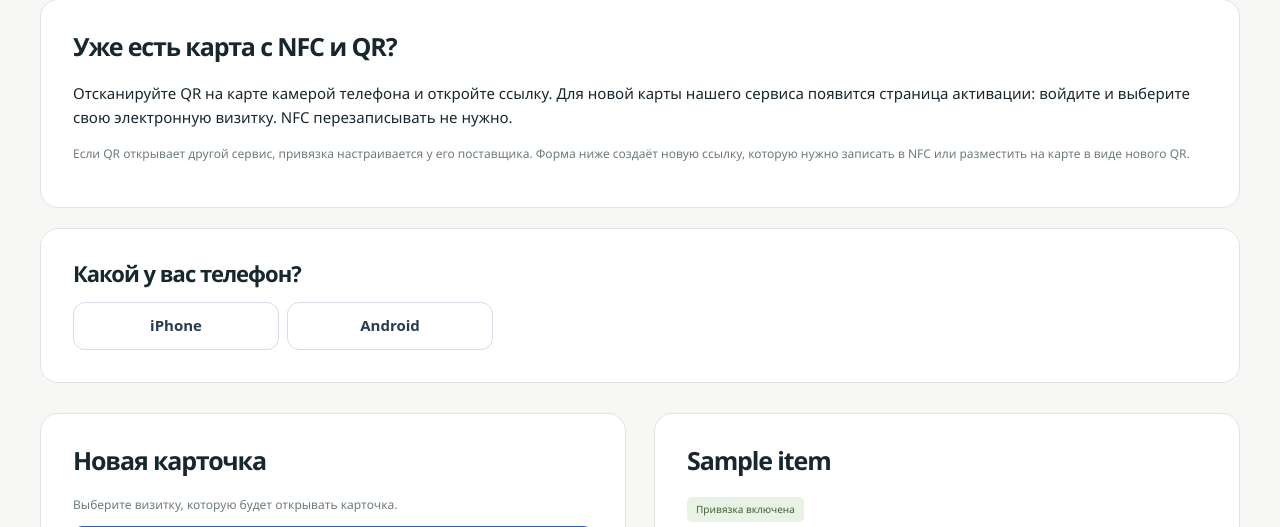
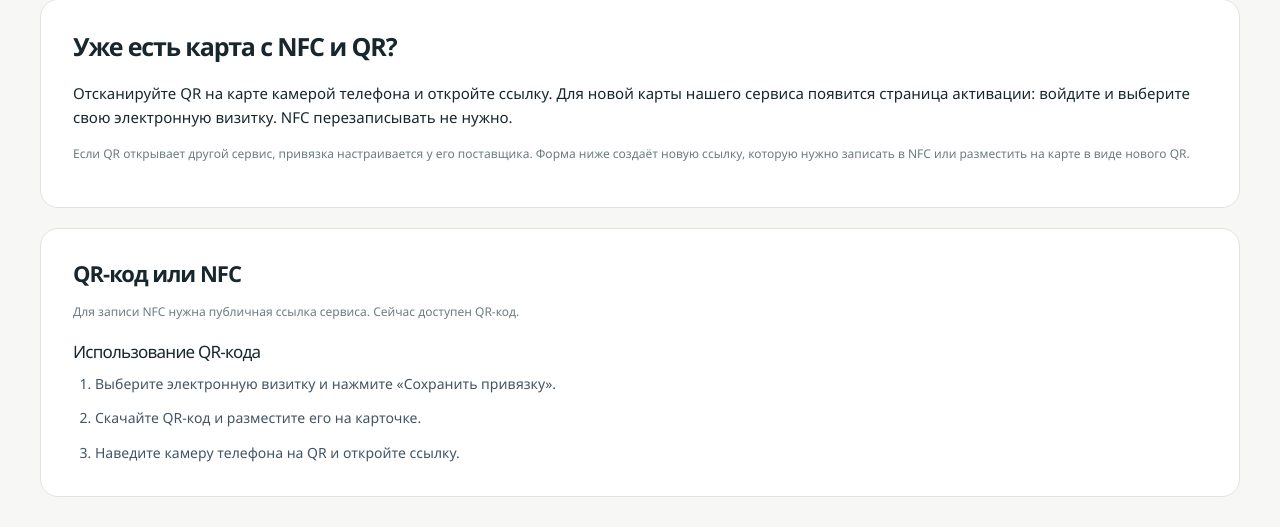
Before and after one commit to Miha1990/visiooo, a Django app: template app/templates/cards/physical_index.html in a window 1280 px wide. Shown: the part 304-831 px from the top of the page. Run offline with Django 4.2, Linux system fonts and the light colour scheme; the template is opened without the code that fills it: most values are stand-ins (such as "Sample title", 1, 10 or a date in 2020).

Commit message:
Automatically detect NFC writing support and fall back to QR

```diff
--- a/app/cards/physical_views.py
+++ b/app/cards/physical_views.py
@@ -121,7 +121,8 @@ def index(request):
             messages.success(request, 'Ссылка создана. Используйте её и для QR, и для записи в NFC.')
             return redirect303(reverse('physical_edit', args=[item.pk]))
     items = PhysicalCard.objects.filter(workspace=workspace).select_related('card').order_by('-created_at')
-    return render(request, 'cards/physical_index.html', {'form': form, 'items': items},
+    return render(request, 'cards/physical_index.html', {'form': form, 'items': items,
+                  'local_only': urlsplit(settings.PUBLIC_BASE_URL).hostname in ('localhost', '127.0.0.1', '::1')},
                   status=422 if request.method == 'POST' else 200)
 
 
--- a/app/static/physical.js
+++ b/app/static/physical.js
@@ -1,25 +1,27 @@
 (() => {
   const guide=document.querySelector('[data-physical-guide]'),writeButton=document.getElementById('nfc-write'),status=document.getElementById('nfc-status'),consent=document.getElementById('nfc-write-consent'),cancelButton=document.getElementById('nfc-cancel');
-  let controller,phone='',method='qr';
-  const available=Boolean(window.isSecureContext&&'NDEFReader' in window&&writeButton?.dataset.localOnly!=='true');
-  function choose(nextPhone,nextMethod='qr'){
-    if(!['iphone','android'].includes(nextPhone))return;
-    controller?.abort();phone=nextPhone;method=phone==='iphone'?'qr':nextMethod==='nfc'?'nfc':'qr';
-    guide?.querySelectorAll('[data-phone]').forEach(button=>button.setAttribute('aria-pressed',String(button.dataset.phone===phone)));
+  let controller,method='qr';
+  const supported=Boolean(window.isSecureContext&&typeof window.NDEFReader==='function');
+  const localOnly=guide?.dataset.localOnly==='true'||writeButton?.dataset.localOnly==='true';
+  const available=supported&&!localOnly;
+  function choose(nextMethod='qr'){
+    controller?.abort();method=available&&nextMethod==='nfc'?'nfc':'qr';
     guide?.querySelectorAll('[data-bind-method]').forEach(button=>button.setAttribute('aria-pressed',String(button.dataset.bindMethod===method)));
-    for(const [selector,visible]of [['[data-android-methods]',phone==='android'],['[data-guide-qr]',method==='qr'],['[data-guide-nfc]',method==='nfc'],['[data-physical-qr]',method==='qr'],['[data-physical-nfc]',phone==='android'&&method==='nfc']])document.querySelectorAll(selector).forEach(el=>el.hidden=!visible);
-    if(status&&method==='nfc')status.textContent=writeButton.dataset.localOnly==='true'?'Для записи нужна публичная ссылка сервиса.':!available?'Откройте эту страницу в Chrome на Android или выберите QR-код.':'';
-    try{sessionStorage.setItem('physical-phone',phone);sessionStorage.setItem('physical-method',method);}catch{}
+    for(const [selector,visible]of [['[data-nfc-methods]',available],['[data-guide-qr]',method==='qr'],['[data-guide-nfc]',method==='nfc'],['[data-physical-qr]',method==='qr'],['[data-physical-nfc]',method==='nfc']])document.querySelectorAll(selector).forEach(el=>el.hidden=!visible);
+    if(status&&method==='nfc')status.textContent='';
+    try{sessionStorage.setItem('physical-method',method);}catch{}
   }
-  guide?.querySelectorAll('[data-phone]').forEach(button=>button.addEventListener('click',()=>choose(button.dataset.phone)));
-  guide?.querySelectorAll('[data-bind-method]').forEach(button=>button.addEventListener('click',()=>choose(phone,button.dataset.bindMethod)));
-  try{choose(sessionStorage.getItem('physical-phone'),sessionStorage.getItem('physical-method'));}catch{}
+  const capability=guide?.querySelector('[data-nfc-capability]');
+  if(capability)capability.textContent=localOnly?'Для записи NFC нужна публичная ссылка сервиса. Сейчас доступен QR-код.':supported?'Браузер поддерживает запись NFC. Вы также можете использовать QR-код.':'Запись NFC недоступна в этом браузере. Используйте QR-код. Уже записанная NFC-карта продолжит открывать свою ссылку.';
+  guide?.querySelectorAll('[data-bind-method]').forEach(button=>{button.disabled=button.dataset.bindMethod==='nfc'&&!available;button.addEventListener('click',()=>choose(button.dataset.bindMethod));});
+  let preferred;try{preferred=sessionStorage.getItem('physical-method');}catch{}
+  choose(available&&preferred!=='qr'?'nfc':'qr');
   window.addEventListener('pagehide',()=>controller?.abort());
   if(!writeButton)return;
   writeButton.disabled=!available;
   cancelButton.addEventListener('click',()=>controller?.abort());
   writeButton.addEventListener('click',async()=>{
-    if(writeButton.disabled||phone!=='android'||method!=='nfc')return;
+    if(writeButton.disabled||!available||method!=='nfc')return;
     if(!consent.checked){status.textContent='Подтвердите замену записи в вашей NFC-метке.';consent.focus();return;}
     writeButton.disabled=true;cancelButton.hidden=false;controller=new AbortController();const current=controller,timeout=setTimeout(()=>current.abort(),60000);
     status.textContent='Приложите NFC-карточку к телефону…';
--- a/app/templates/cards/physical_edit.html
+++ b/app/templates/cards/physical_edit.html
@@ -13,7 +13,7 @@
       <p class="muted micro">Для посетителей нужна опубликованная визитка и действующая подписка.</p>
     </div>
     <div class="panel share-panel">
-      <div data-physical-qr hidden><h2>QR-код карточки</h2>
+      <div data-physical-qr><h2>QR-код карточки</h2>
       <img class="physical-qr" src="{% url 'physical_qr' item.pk %}" alt="QR физической визитки" width="240" height="240">
       <p><a href="{% url 'physical_qr' item.pk %}" download="physical-card-qr.png">Скачать QR PNG</a></p>
       </div>
--- a/app/templates/cards/physical_guide.html
+++ b/app/templates/cards/physical_guide.html
@@ -1,7 +1,7 @@
-<section class="physical-guide panel" data-physical-guide data-stage="{% if item %}edit{% else %}create{% endif %}">
-  <h2>Какой у вас телефон?</h2>
-  <div class="physical-choice" role="group" aria-label="Ваш телефон"><button type="button" data-phone="iphone" aria-pressed="false">iPhone</button><button type="button" data-phone="android" aria-pressed="false">Android</button></div>
-  <div data-android-methods hidden><p class="micro">Как привязать карточку?</p><div class="physical-choice" role="group" aria-label="Способ привязки"><button type="button" data-bind-method="qr" aria-pressed="true">QR-код</button><button type="button" data-bind-method="nfc" aria-pressed="false">NFC</button></div></div>
-  <div data-guide-qr hidden><h3>Привязка через QR-код</h3><ol class="physical-steps"><li>Выберите электронную визитку и нажмите «{% if item %}Сохранить привязку{% else %}Создать привязку{% endif %}».</li><li>Скачайте QR-код и разместите его на карточке.</li><li>Наведите камеру телефона на QR и откройте ссылку.</li></ol></div>
+<section class="physical-guide panel" data-physical-guide data-local-only="{{ local_only|yesno:'true,false' }}" data-stage="{% if item %}edit{% else %}create{% endif %}">
+  <h2>QR-код или NFC</h2>
+  <p class="micro muted" data-nfc-capability role="status" aria-live="polite">QR-код доступен сразу. Поддержку записи NFC определим автоматически.</p>
+  <div data-nfc-methods hidden><div class="physical-choice" role="group" aria-label="Способ использования карточки"><button type="button" data-bind-method="qr" aria-pressed="true">QR-код</button><button type="button" data-bind-method="nfc" aria-pressed="false">Записать NFC</button></div></div>
+  <div data-guide-qr><h3>Использование QR-кода</h3><ol class="physical-steps"><li>Выберите электронную визитку и нажмите «{% if item %}Сохранить привязку{% else %}Создать привязку{% endif %}».</li><li>Скачайте QR-код и разместите его на карточке.</li><li>Наведите камеру телефона на QR и откройте ссылку.</li></ol></div>
   <div data-guide-nfc hidden><h3>Привязка через NFC</h3><ol class="physical-steps"><li>Выберите электронную визитку и нажмите «{% if item %}Сохранить привязку{% else %}Создать привязку{% endif %}».</li><li>Нажмите «Записать ссылку в NFC».</li><li>Приложите карточку к телефону и дождитесь подтверждения.</li></ol></div>
 </section>
```
Also changed, not shown: app/tests/js/physical.test.cjs (+51 -24 lines), app/tests/test_physical.py (+4 -4 lines).
